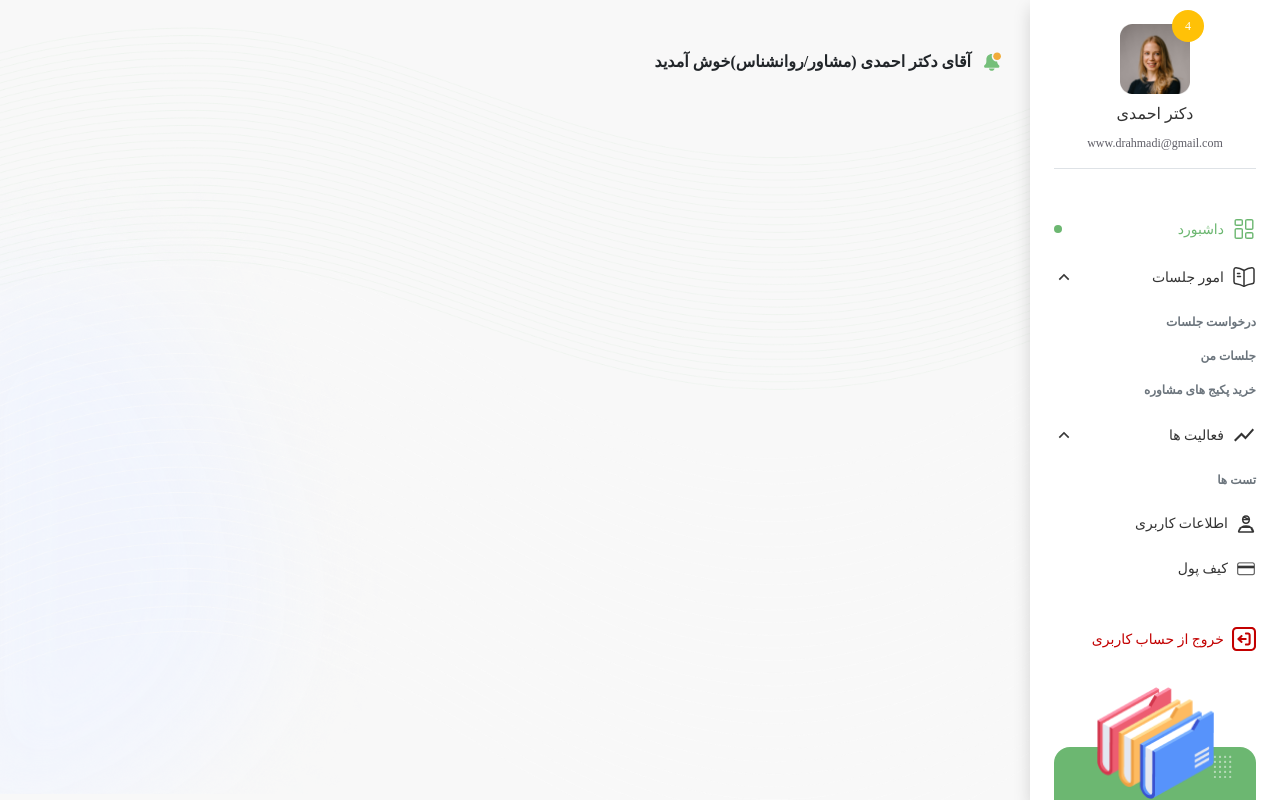
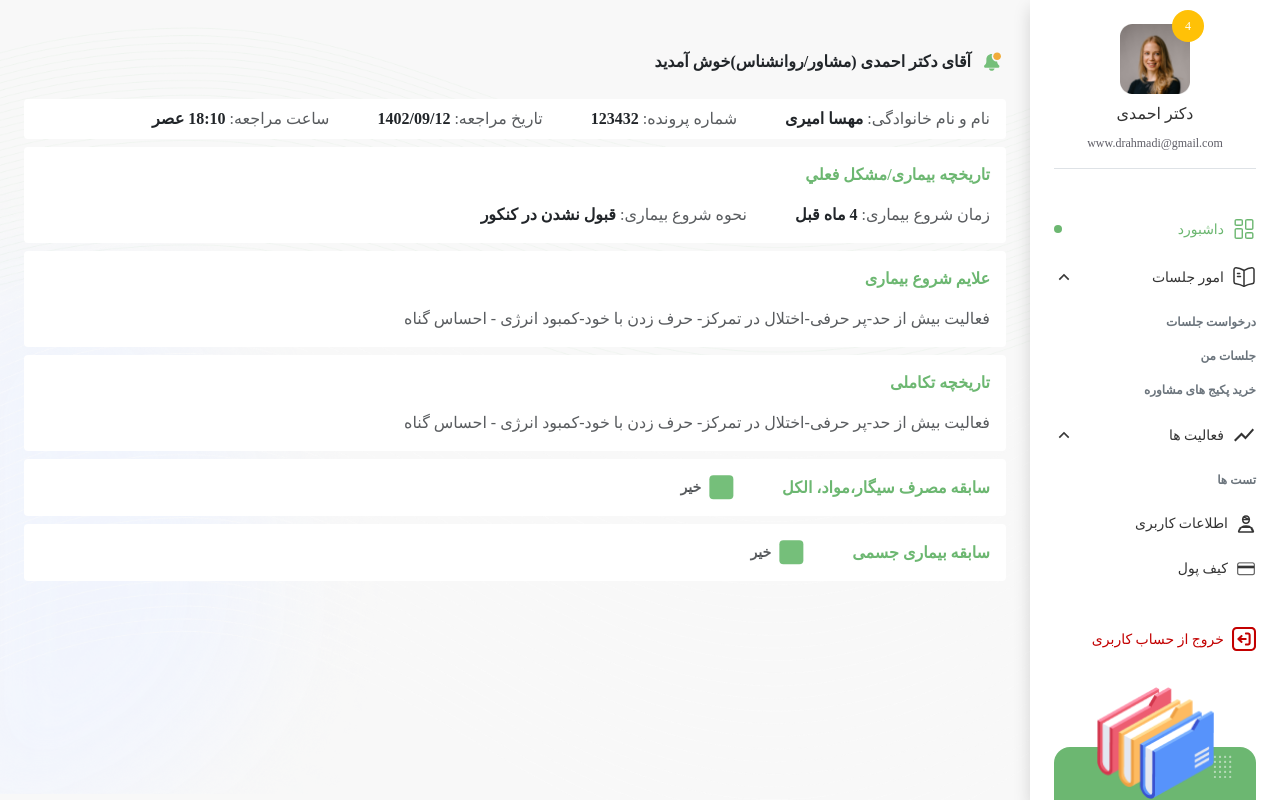
Before and after one commit to yakoobkhedri/haleto-vue, a Vue app: page /userInfo2 in a window 1280 px wide. Built offline with nearby package versions, Linux system fonts and the light colour scheme; a web font is replaced by a local one; what aos-vue would draw is missing.

Commit message:
commit message

```diff
--- a/src/pages/UserInfo2.vue
+++ b/src/pages/UserInfo2.vue
@@ -58,7 +58,101 @@
         </div>
       </div>
       <div class="mt-4 px-sm-4 px-3 position-relative">
-
+        <div
+          class="bg-white rounded-1 d-flex align-items-center gap-5 fw-bold px-3 py-2 mb-2"
+        >
+          <div class="d-flex align-items-center gap-1">
+            <p class="mb-0 text-muted fw-light">نام و نام خانوادگی:</p>
+            <p class="mb-0">مهسا امیری</p>
+          </div>
+          <div class="d-flex align-items-center gap-1">
+            <p class="mb-0 text-muted fw-light">شماره پرونده:</p>
+            <p class="mb-0">123432</p>
+          </div>
+          <div class="d-flex align-items-center gap-1">
+            <p class="mb-0 text-muted fw-light">تاریخ مراجعه:</p>
+            <p class="mb-0">1402/09/12</p>
+          </div>
+          <div class="d-flex align-items-center gap-1">
+            <p class="mb-0 text-muted fw-light">ساعت مراجعه:</p>
+            <p class="mb-0">18:10 عصر</p>
+          </div>
+        </div>
+        <div class="bg-white rounded-1 fw-bold p-3 mb-2">
+          <p class="text-main font-bold">تاریخچه بیماری/مشکل فعلي</p>
+          <div class="d-flex align-items-center gap-5 fw-bold">
+            <div class="d-flex align-items-center gap-1">
+              <p class="mb-0 text-muted fw-light">زمان شروع بیماری:</p>
+              <p class="mb-0">4 ماه قبل</p>
+            </div>
+            <div class="d-flex align-items-center gap-1">
+              <p class="mb-0 text-muted fw-light">نحوه شروع بیماری:</p>
+              <p class="mb-0">قبول نشدن در کنکور</p>
+            </div>
+          </div>
+        </div>
+        <div class="bg-white rounded-1 fw-bold p-3 mb-2">
+          <p class="text-main font-bold">علایم شروع بیماری</p>
+          <p class="mb-0 text-muted fw-light">
+            فعالیت بیش از حد-پر حرفی-اختلال در تمرکز- حرف زدن با خود-کمبود انرژی
+            - احساس گناه
+          </p>
+        </div>
+        <div class="bg-white rounded-1 fw-bold p-3 mb-2">
+          <p class="text-main font-bold">تاریخچه تکاملی</p>
+          <p class="mb-0 text-muted fw-light">
+            فعالیت بیش از حد-پر حرفی-اختلال در تمرکز- حرف زدن با خود-کمبود انرژی
+            - احساس گناه
+          </p>
+        </div>
+        <div
+          class="bg-white rounded-1 fw-bold p-3 mb-2 d-flex align-items-center gap-5"
+        >
+          <p class="mb-0 text-main font-bold">سابقه مصرف سیگار،مواد، الکل</p>
+          <div class="d-flex align-items-center gap-2">
+            <svg
+              width="25"
+              height="25"
+              viewBox="0 0 25 25"
+              fill="none"
+              xmlns="http://www.w3.org/2000/svg"
+            >
+              <rect
+                x="0.359375"
+                y="0.136475"
+                width="24"
+                height="24"
+                rx="4"
+                fill="#75BF7A"
+              />
+            </svg>
+            <p class="mb-0 fs-14 text-muted">خیر</p>
+          </div>
+        </div>
+        <div
+          class="bg-white rounded-1 fw-bold p-3 mb-2 d-flex align-items-center gap-5"
+        >
+          <p class="mb-0 text-main font-bold">سابقه بیماری جسمی</p>
+          <div class="d-flex align-items-center gap-2">
+            <svg
+              width="25"
+              height="25"
+              viewBox="0 0 25 25"
+              fill="none"
+              xmlns="http://www.w3.org/2000/svg"
+            >
+              <rect
+                x="0.359375"
+                y="0.136475"
+                width="24"
+                height="24"
+                rx="4"
+                fill="#75BF7A"
+              />
+            </svg>
+            <p class="mb-0 fs-14 text-muted">خیر</p>
+          </div>
+        </div>
       </div>
     </div>
   </div>
```
